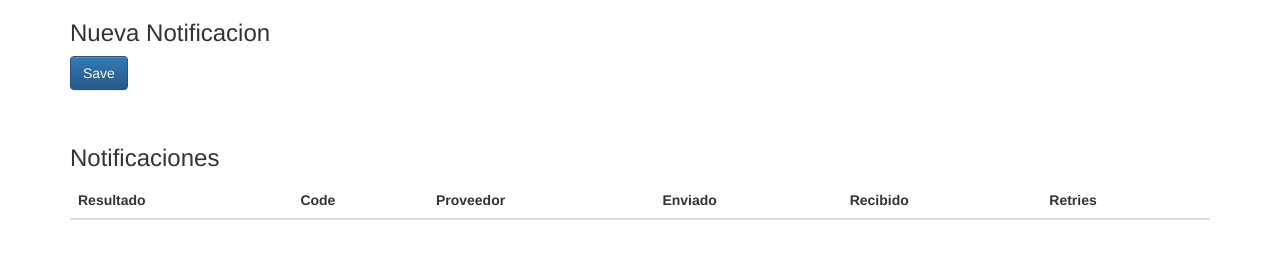
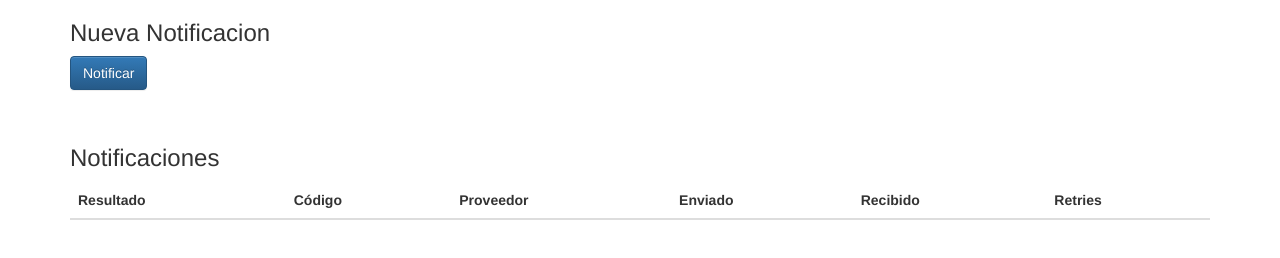
Before and after one commit to pipe1408/patrones-front-planb, a plain HTML site: page index.html in a window 1280 px wide. Drawn offline with nearby package versions, Linux system fonts and the light colour scheme.

Commit message:
Corrige typos

```diff
--- a/index.html
+++ b/index.html
@@ -9,7 +9,7 @@
 	<!-- Latest compiled and minified JavaScript -->
 	<script src="https://maxcdn.bootstrapcdn.com/bootstrap/3.3.7/js/bootstrap.min.js" integrity="sha384-Tc5IQib027qvyjSMfHjOMaLkfuWVxZxUPnCJA7l2mCWNIpG9mGCD8wGNIcPD7Txa" crossorigin="anonymous"></script>
 
-	<title>Macs R Poo</title>
+	<title>Sistema de notificaiones</title>
 
 	<style>
 	.inline-80 {
@@ -24,7 +24,7 @@
 		<h3>Nueva Notificacion</h3>
 		<form>
 			<div class="form-group">
-				<button class="btn btn-primary" id="notificar">Save</button>
+				<button class="btn btn-primary" id="notificar">Notificar</button>
 			</div>
 		</form>
 	</div>
@@ -39,7 +39,7 @@
 			<thead>
 				<tr>
 					<th>Resultado</th>
-					<th>Code</th>
+					<th>Código</th>
 					<th>Proveedor</th>
 					<th>Enviado</th>
 					<th>Recibido</th>
```
